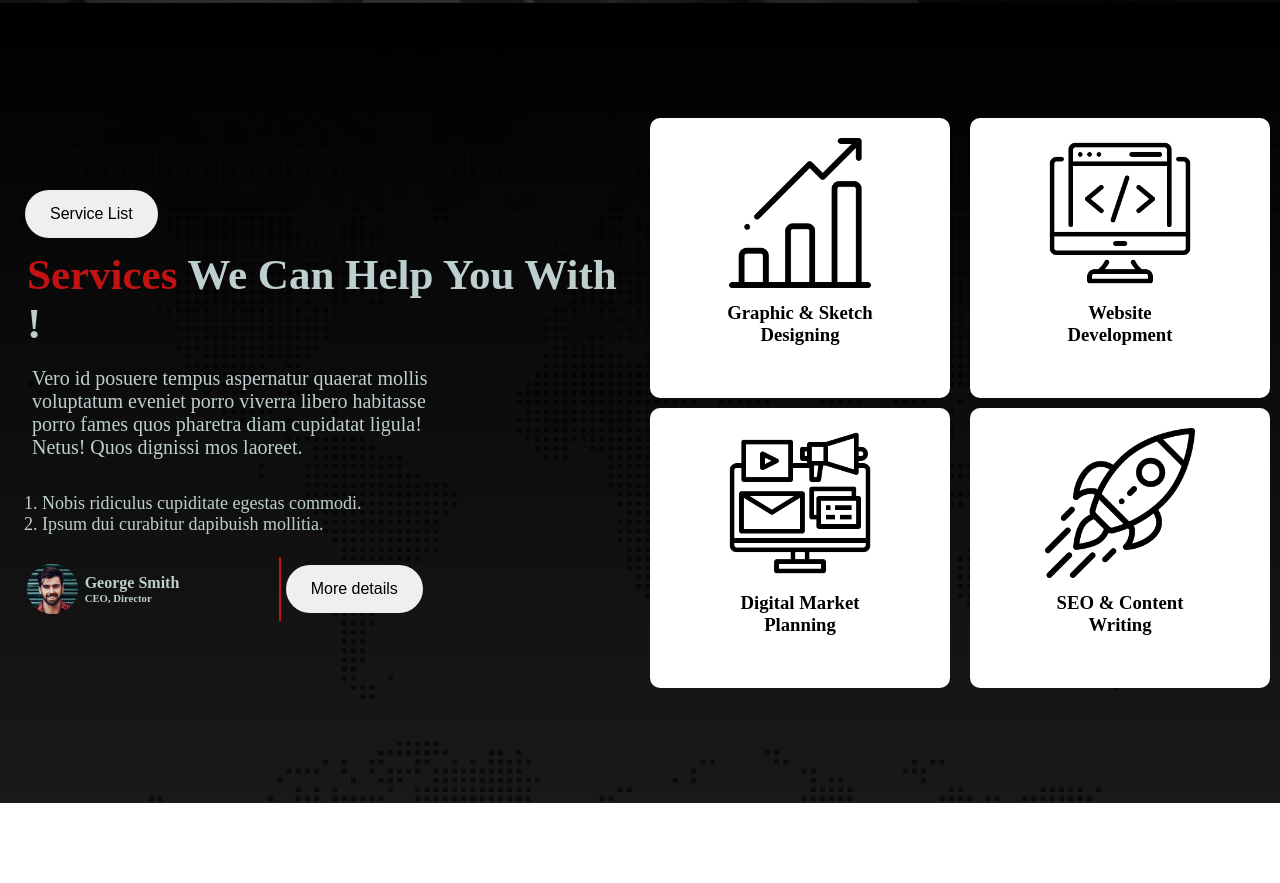
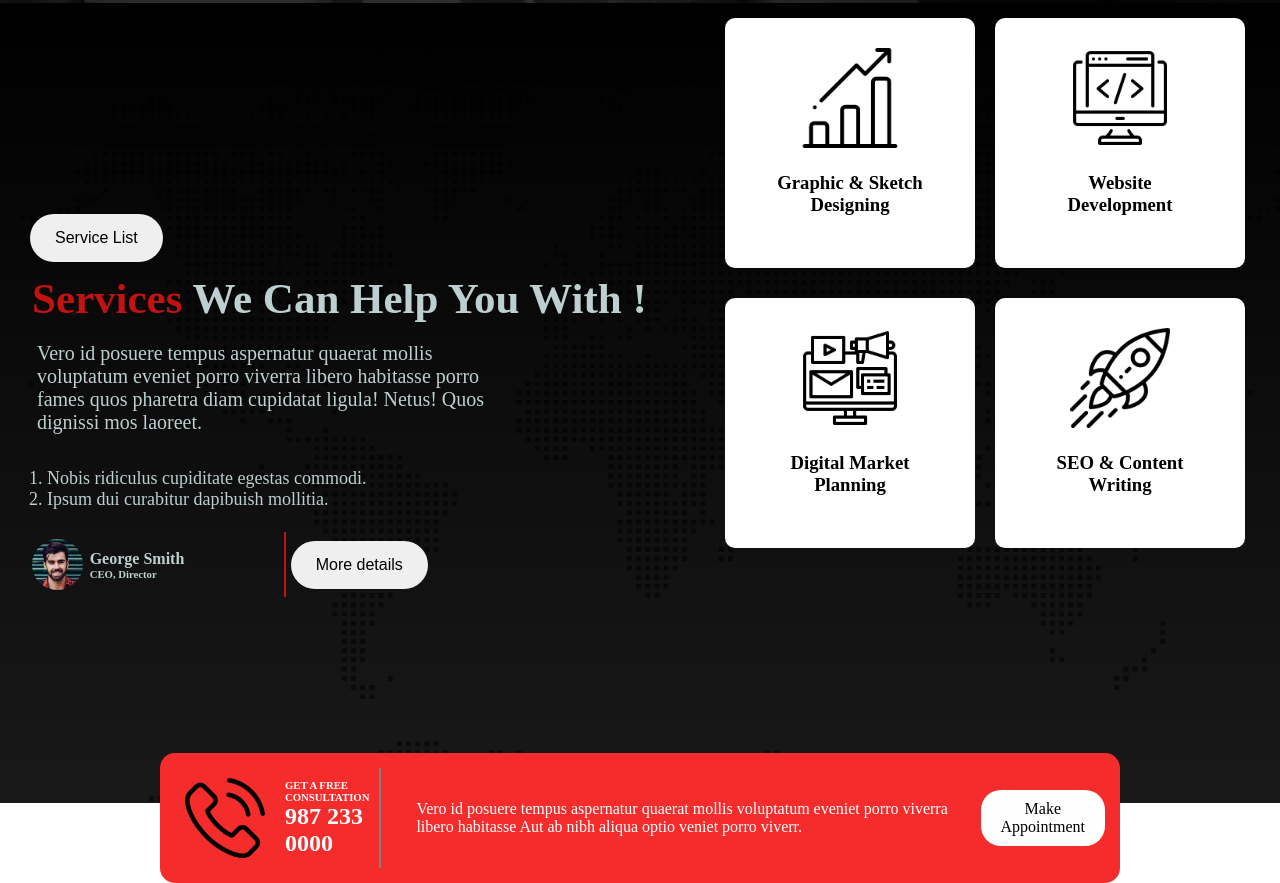
Before and after one commit to nusrat-jahan7/digital-agency, a plain HTML site: page index.html in a window 1280 px wide. Shown: the part 882-1765 px from the top of the page. Before the commit the page ends 1685 px from the top, so only its background shows below. Drawn offline with Linux system fonts and the light colour scheme.

Commit message:
call section added

```diff
--- a/index.html
+++ b/index.html
@@ -42,14 +42,15 @@
       <!-- Service Section Start -->
       <section class="service-container">
         <div class="service-left-part">
-                <button class="btn">
-                    Service List
-                </button>
+          <div>
+            <button class="btn">Service List</button>
           <h2 class="service-title">
             <span class="color-title">Services</span> We Can Help You With !
           </h2>
           <p class="description">
-                    Vero id posuere tempus aspernatur quaerat mollis voluptatum eveniet porro viverra libero habitasse porro fames quos pharetra diam cupidatat ligula! Netus! Quos dignissi mos laoreet.
+            Vero id posuere tempus aspernatur quaerat mollis voluptatum eveniet
+            porro viverra libero habitasse porro fames quos pharetra diam
+            cupidatat ligula! Netus! Quos dignissi mos laoreet.
           </p>
           <ul class="service-list">
             <li>Nobis ridiculus cupiditate egestas commodi.</li>
@@ -57,7 +58,7 @@
           </ul>
           <div class="author-container">
             <div class="author-details">
-                        <img src="asset/image/author.jpg" alt="">
+              <img src="asset/image/author.jpg" alt="" />
               <div>
                 <h4>George Smith</h4>
                 <h6>CEO, Director</h6>
@@ -66,33 +67,74 @@
             <button class="btn">More details</button>
           </div>
           </div>
+        </div>
         <div class="service-right-part">
           <div class="service-box">
             <div class="service-box-details">
-                        <img class="service-logo" src="asset/icons/bar-chart.png" alt="">
-                        <h3>Graphic & Sketch <br> Designing</h3>
+              <img
+                class="logo"
+                src="asset/icons/bar-chart.png"
+                alt=""
+              />
+              <h3>
+                Graphic & Sketch <br />
+                Designing
+              </h3>
             </div>
             <div class="service-box-details">
-                        <img class="service-logo" src="asset/icons/coding.png" alt="">
-                        <h3>Website <br> Development</h3>
+              <img class="logo" src="asset/icons/coding.png" alt="" />
+              <h3>
+                Website <br />
+                Development
+              </h3>
             </div>
           </div>
 
           <div class="service-box">
             <div class="service-box-details">
-                        <img class="service-logo" src="asset/icons/digital-marketing.png" alt="">
-                        <h3>Digital Market <br> Planning</h3>
+              <img
+                class="logo"
+                src="asset/icons/digital-marketing.png"
+                alt=""
+              />
+              <h3>
+                Digital Market <br />
+                Planning
+              </h3>
             </div>
             <div class="service-box-details">
-                        <img class="service-logo" src="asset/icons/startup.png" alt="">
-                        <h3>SEO & Content <br> Writing</h3>
+              <img class="logo" src="asset/icons/startup.png" alt="" />
+              <h3>
+                SEO & Content <br />
+                Writing
+              </h3>
             </div>
           </div>
         </div>
       </section>
+
+      <!-- Appointment Section -->
+
+      <section class="appointment-container">
+        <div class="call-section">
+          <img class="call-logo" src="asset/icons/phone-call.png" alt="" />
+          <div class="call-description">
+            <h6>GET A FREE CONSULTATION</h6>
+            <h1>987 233 0000</h1>
+          </div>
+        </div>
+        <div class="appointment-details">
+          <p>
+            Vero id posuere tempus aspernatur quaerat mollis voluptatum eveniet
+            porro viverra libero habitasse Aut ab nibh aliqua optio veniet porro
+            viverr.
+          </p>
+        </div>
+        <div class="btn-gray">Make Appointment</div>
+      </section>
+
+
     </main>
-    <footer>
-
-    </footer>
+    <footer></footer>
   </body>
 </html>
--- a/style.css
+++ b/style.css
@@ -65,7 +65,8 @@
   width: 100%;
   height: 100vh;
   display: flex;
-  align-items: center;
+  justify-content: space-around;
+  /* align-items: center; */
   background-image: url("asset/image/footer-bg.png"),
     linear-gradient(rgba(0, 0, 0, 1), rgba(0, 0, 0, 0.9));
   background-blend-mode: overlay;
@@ -73,7 +74,8 @@
 .service-left-part {
   width: 50%;
   color: rgb(190, 207, 208);
-  margin-left: 20px;
+  display: flex;
+  align-items: center;
 }
 
 .service-title {
@@ -111,18 +113,55 @@
     padding: 7px;
 }
 .service-box-details {
-  width: 300px;
-  height: 280px;
-  gap: 17px;
-  margin: 5px 10px;
+  width: 250px;
+  height: 250px;
+  margin: 15px 10px;
   background-color: #fff;
   text-align: center;
-  padding-top: 20px;
+  padding-top: 30px;
   border-radius: 10px;
 }
 .service-box-details h3 {
-  padding: 10px 0px;
+  padding: 20px 0px;
 }
-.service-logo {
-  width: 150px;
+.logo {
+  width: 100px;
 }
+
+/* Appointment Section Start */
+.appointment-container{
+    width: 75%;
+    padding: 15px;
+    background-color: rgb(245, 44, 44);
+    display: flex;
+    justify-content: center;
+    align-items:center;
+    margin: auto;
+    border-radius: 15px;
+    margin-top:-50px;
+    color: white;
+}
+.call-logo{
+    width: 100px;
+    padding-right: 20px;
+}
+.call-section{
+    display: flex;
+    justify-content: center;
+    align-items: center;
+    padding: 10px;
+    border-right: 2px solid gray;
+}
+.call-details{
+    padding-right: 20px;
+}
+.appointment-details{
+    padding: 0px 10px 0px 35px;
+}
+.btn-gray{
+    padding: 10px 20px;
+    background-color: rgb(254, 254, 254);
+    text-align: center;
+    border-radius: 20px;
+    color: black;
+}
```
Lines whose indentation alone changed are shown as unchanged.
